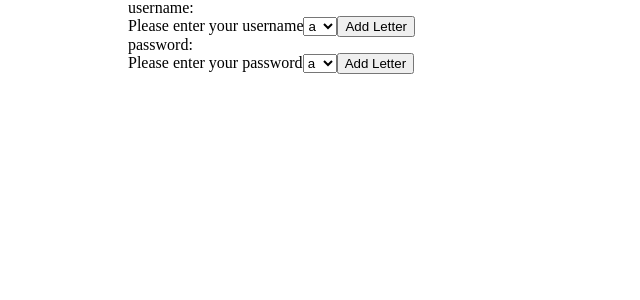
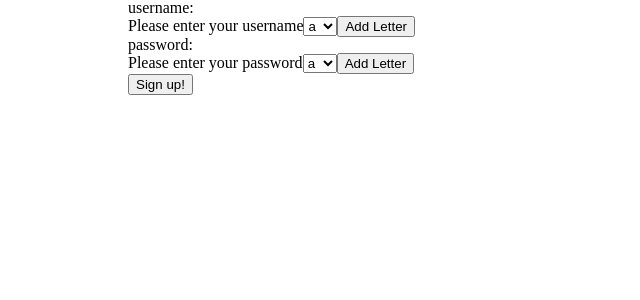
Before and after one commit to CD-Mackay/bad_user_auth, a React app: page / in a window 1280 px wide. Shown: the top 300 px of the page, without its empty margins (0-640 px from the left). Built offline with nearby package versions, Linux system fonts and the light colour scheme.

Commit message:
add password confirmation field

```diff
--- a/src/components/pages/Home/Home.js
+++ b/src/components/pages/Home/Home.js
@@ -12,10 +12,22 @@ const Home = () => {
 
   const [name, setName] = useState("")
   const [password, setPassword] = useState("")
+  const [confirmPassword, setConfirmPassword] = useState("")
+  const [phase, setPhase] = useState(1);
   return (
     <StyledHome>
+
+      {phase === 1 &&
+      <div className="form-field">
       <TextInput type={"username"} fieldValue={name} updateValue={setName} labelMessage={"Please enter your username"} />
       <TextInput type={"password"} fieldValue={password} updateValue={setPassword} labelMessage={"Please enter your password"} />
+      </div>}
+      {phase === 2 &&
+      <div className="form-field">
+      <TextInput type={"confirmPassword"} fieldValue={confirmPassword} updateValue={setConfirmPassword} labelMessage={"Please confirm your password by entering it in reverse!"} />
+      </div>
+      }
+      <button onClick={() => setPhase(phase + 1)}>Sign up!</button>
     </StyledHome>
   )
 };
```
